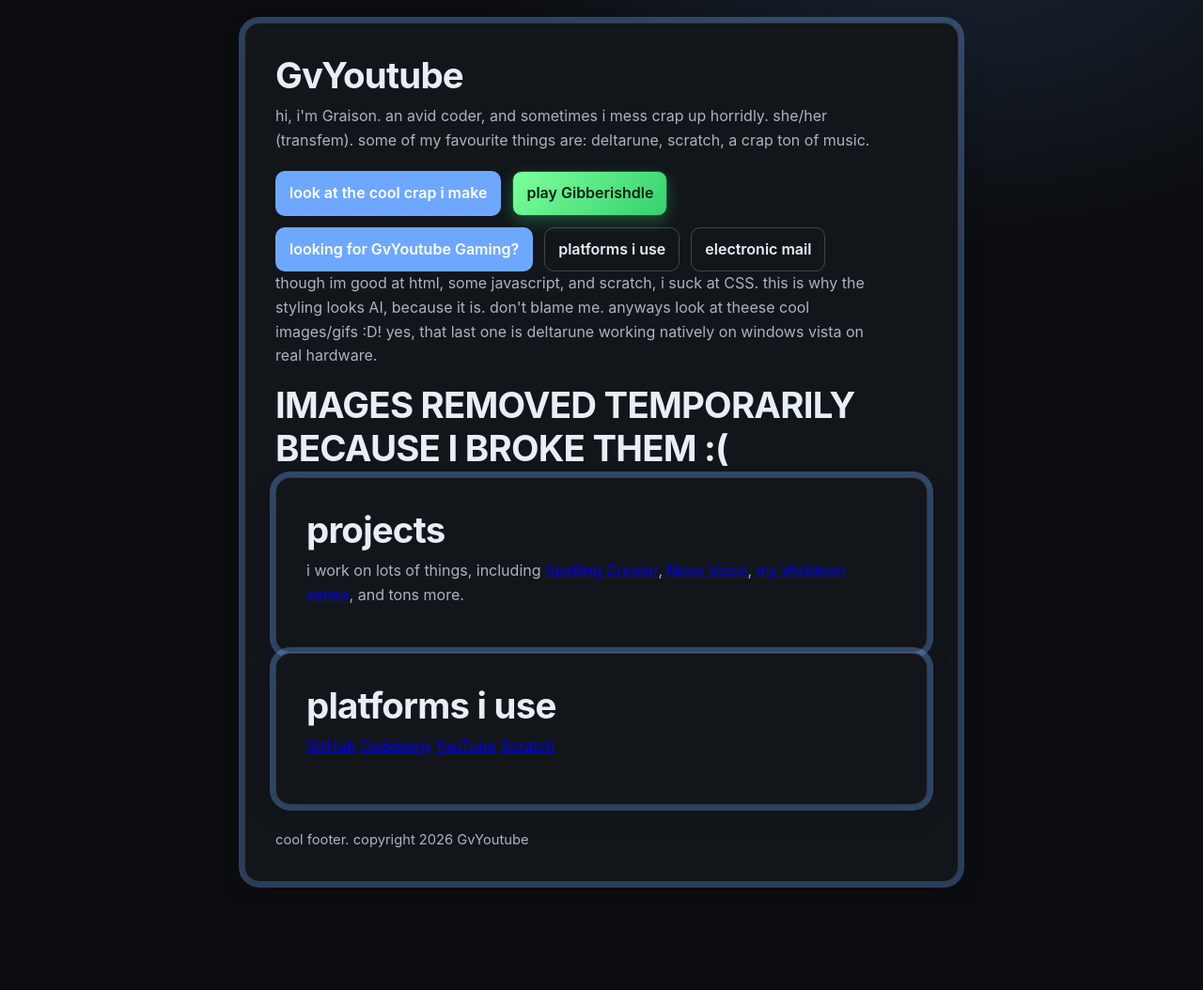
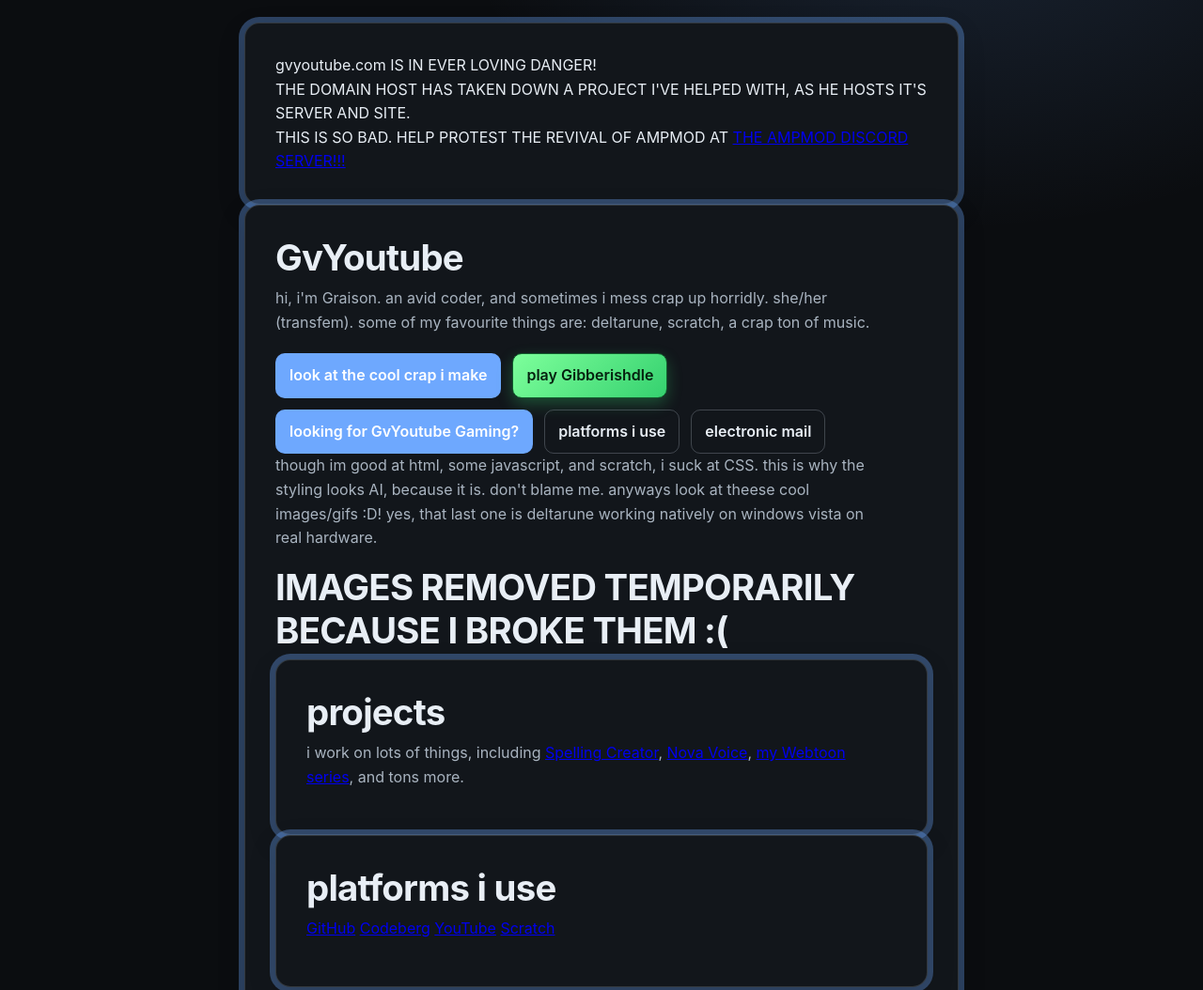
Before and after one commit to GvYoutube/gvyoutube.github.io, a plain HTML site: page index.html in a window 1280 px wide. Shown: the top 1054 px of the page at 94% size. Before the commit the page ends 963 px from the top, so only its background shows below. Drawn offline with Linux system fonts and the light colour scheme.

Commit message:
Add warning message about gvyoutube.com
Added a message about the danger to gvyoutube.com and a call to action for the AMPMOD Discord server.

```diff
--- a/index.html
+++ b/index.html
@@ -318,6 +318,11 @@
 </head>
 <body>
   <main class="card">
+    gvyoutube.com IS IN EVER LOVING DANGER!<br>
+    THE DOMAIN HOST HAS TAKEN DOWN A PROJECT I'VE HELPED WITH, AS HE HOSTS IT'S SERVER AND SITE.<br>
+    THIS IS SO BAD. HELP PROTEST THE REVIVAL OF AMPMOD AT <a href="https://discord.gg/NakAz7RV">THE AMPMOD DISCORD SERVER!!!</a>
+  </main>
+  <main class="card">
     <h1>GvYoutube</h1>
     <p>
       hi, i'm Graison. an avid coder, and sometimes i mess crap up horridly.
```
